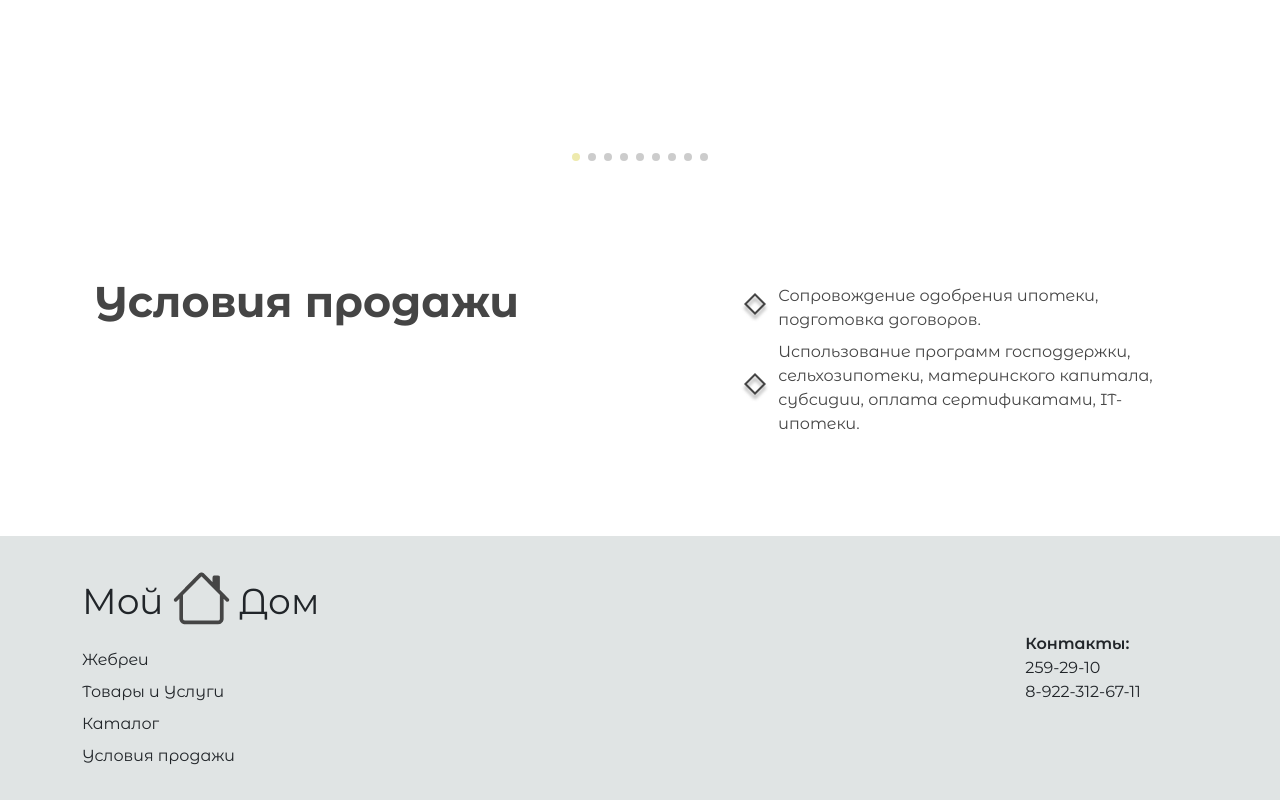
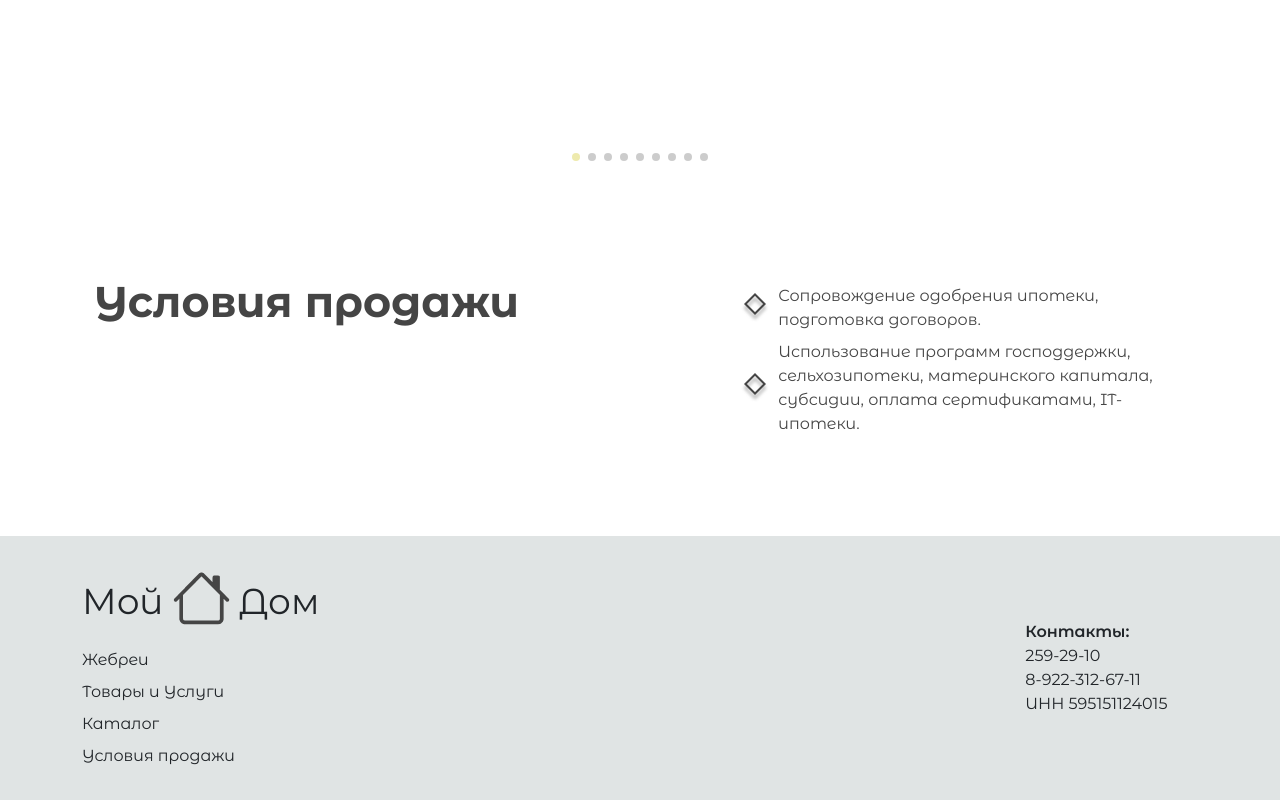
Before and after one commit to PavelBarashkov/My-home, a React (Create React App) app: page / in a window 1280 px wide. Shown: the part 5253-6053 px from the top of the page. Built offline with nearby package versions, Linux system fonts and the light colour scheme.

Commit message:
add INN for footer

```diff
--- a/package.json
+++ b/package.json
@@ -22,7 +22,7 @@
     "web-vitals": "^2.1.4"
   },
   "scripts": {
-    "start": "set PORT=3000 && react-scripts start",
+    "start": "react-scripts start",
     "build": "react-scripts build",
     "test": "react-scripts test",
     "eject": "react-scripts eject"
--- a/public/index.html
+++ b/public/index.html
@@ -7,7 +7,7 @@
     <meta name="theme-color" content="#000000" />
     <meta
       name="description"
-      content="Web site created using create-react-app"
+      content="Строительство частных домов "
     />
     <link
       rel="stylesheet"
--- a/src/components/Footer/Footer.tsx
+++ b/src/components/Footer/Footer.tsx
@@ -24,6 +24,8 @@ export const Footer = () => {
             <div>
               <div className={classes.footerItem}>259-29-10</div>
               <div className={classes.footerItem}>8-922-312-67-11</div>
+              <div className={classes.footerItem}>ИНН 595151124015</div>
+
             </div>
           </Col>
         </Row>
```
Also changed, not shown: 1 other file (tests, documents, lock files or other folders).
